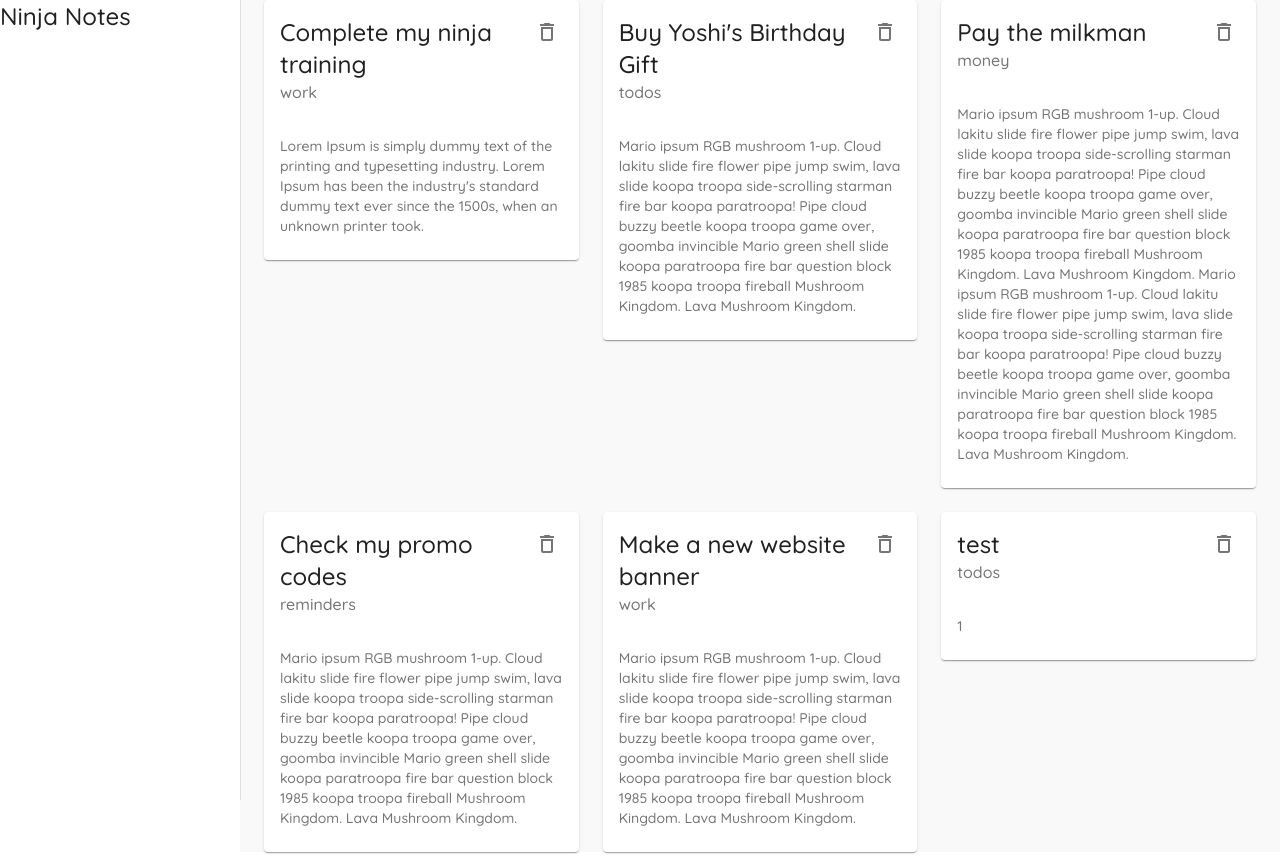
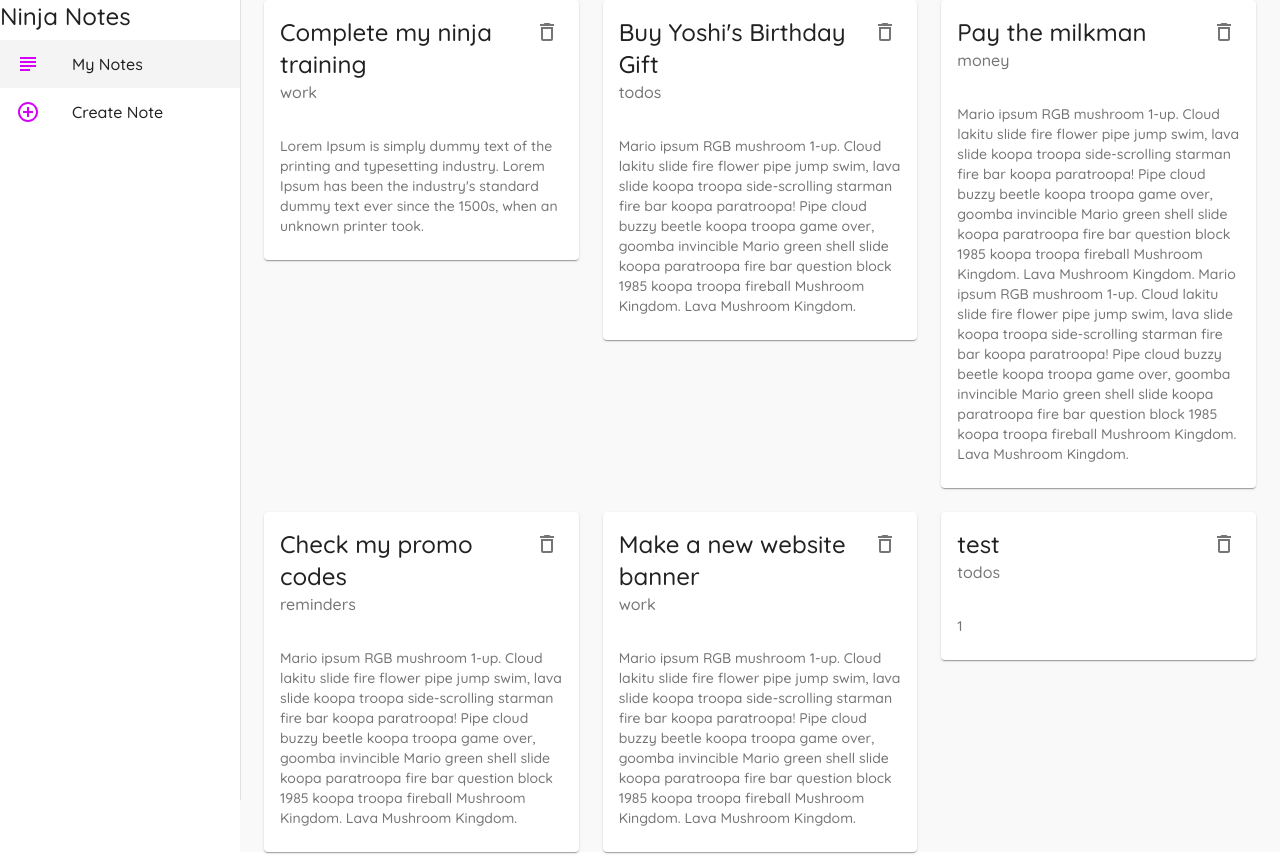
Before and after one commit to anusontarangkul/React-MUI-notes, a React (Create React App) app: page / in a window 1280 px wide. Built offline with nearby package versions, Linux system fonts and the light colour scheme; data requests are answered from the project's data file.

Commit message:
add active class

```diff
--- a/src/components/Layout.js
+++ b/src/components/Layout.js
@@ -1,8 +1,16 @@
 import React from 'react'
+import { useHistory, useLocation } from 'react-router-dom'
 import Drawer from "@material-ui/core/Drawer"
 import Typography from "@material-ui/core/Typography"
 
+import List from '@material-ui/core/List'
+import ListItem from '@material-ui/core/ListItem'
+import ListItemIcon from '@material-ui/core/ListItemIcon'
+import ListItemText from '@material-ui/core/ListItemText'
+
 import { makeStyles } from '@material-ui/core'
+
+import { AddCircleOutlineOutlined, SubjectOutlined } from '@material-ui/icons'
 
 const drawerWidth = 240
 
@@ -20,10 +28,28 @@
     drawerPaper: {
         width: drawerWidth,
     },
+    active: {
+        background: '#f4f4f4'
+    }
 })
 
 export default function Layout({ children }) {
     const classes = useStyles()
+    const history = useHistory()
+    const location = useLocation()
+
+    const menuItems = [
+        {
+            text: 'My Notes',
+            icon: <SubjectOutlined color="secondary" />,
+            path: '/'
+        },
+        {
+            text: 'Create Note',
+            icon: <AddCircleOutlineOutlined color="secondary" />,
+            path: '/create'
+        }
+    ]
 
     return (
         <div className={classes.root}>
@@ -41,6 +67,19 @@
                         Ninja Notes
           </Typography>
                 </div>
+                <List>
+                    {menuItems.map(item => (
+                        <ListItem
+                            button
+                            key={item.text}
+                            onClick={() => history.push(item.path)}
+                            className={location.pathname == item.path ? classes.active : null}
+                        >
+                            <ListItemIcon>{item.icon}</ListItemIcon>
+                            <ListItemText primary={item.text}></ListItemText>
+                        </ListItem>
+                    ))}
+                </List>
 
                 {/* links/list section */}
 
```
